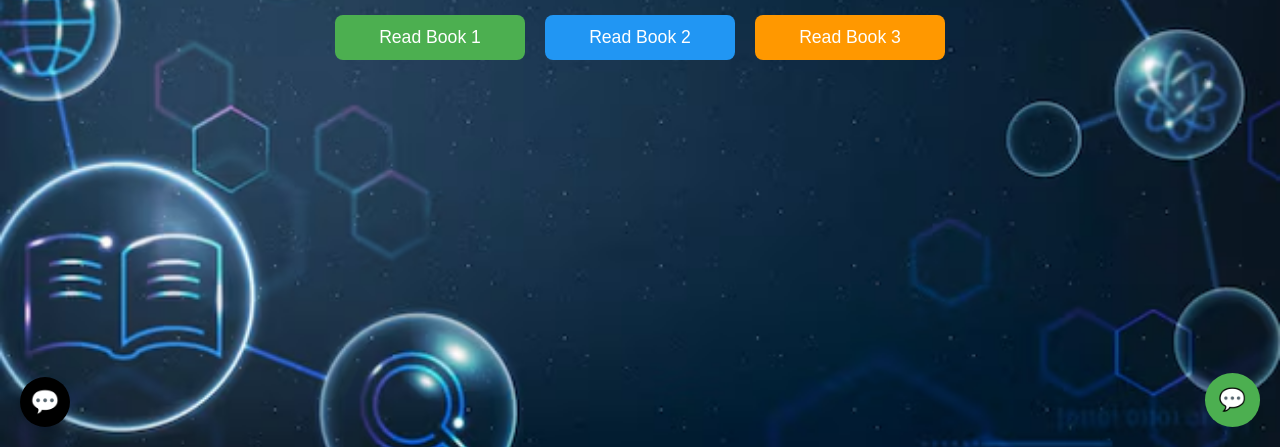
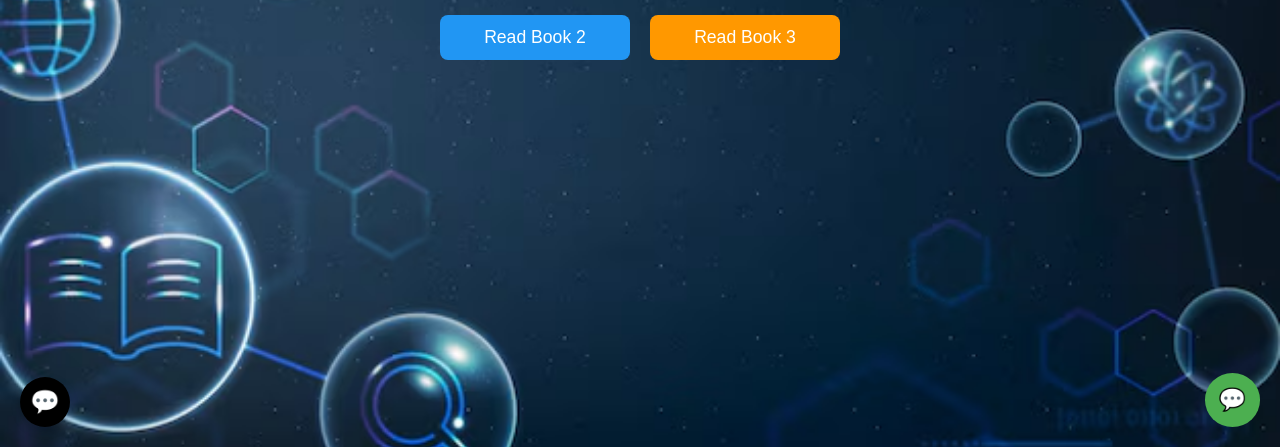
Before and after one commit to Cybok06/Graceland, a plain HTML site: page geography-page.html in a window 1280 px wide. Shown: the part 353-800 px from the top of the page. Drawn offline with Linux system fonts and the light colour scheme.

Commit message:
Update geography-page.html

```diff
--- a/geography-page.html
+++ b/geography-page.html
@@ -94,7 +94,7 @@
   <div class="content">
     <h2>Geography</h2>
     <div class="button-group">
-      <a href="https://drive.google.com/file/d/1mg7PBc4uR0zJzHJ56GDYIiZe5OHc0U0n/view?usp=drive_link" class="btn btn1" target="_blank">Read Book 1</a>
+
       <a href="https://drive.google.com/file/d/1GketGExpzu9Cfui9riGUYZWEro_ta5uH/view?usp=drive_link" class="btn btn2" target="_blank">Read Book 2</a>
       <a href="https://drive.google.com/file/d/19ICJTgsFSFKr90wO8ttjgQP8sk08BuId/view?usp=drive_link" class="btn btn3" target="_blank">Read Book 3</a>
     </div>
```
